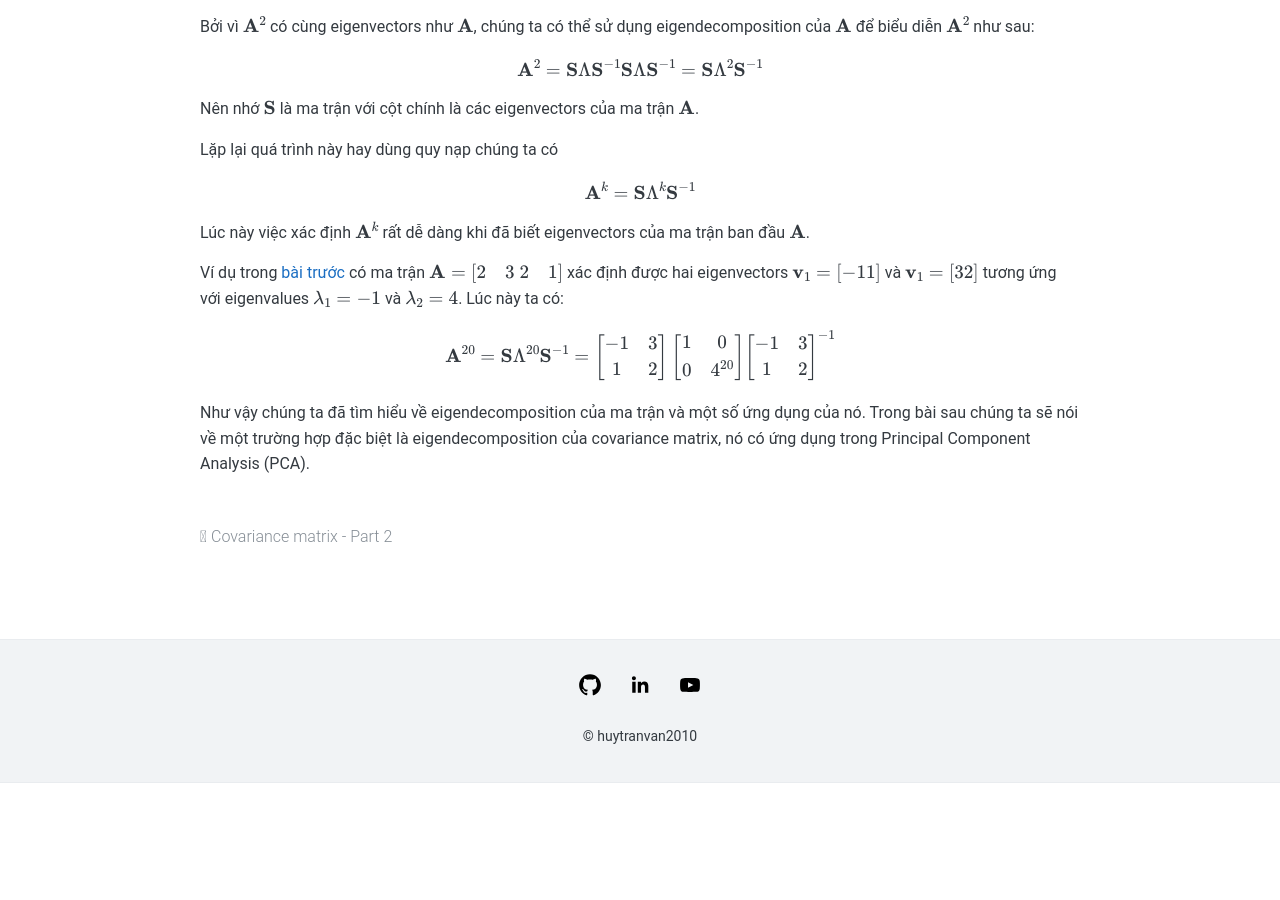
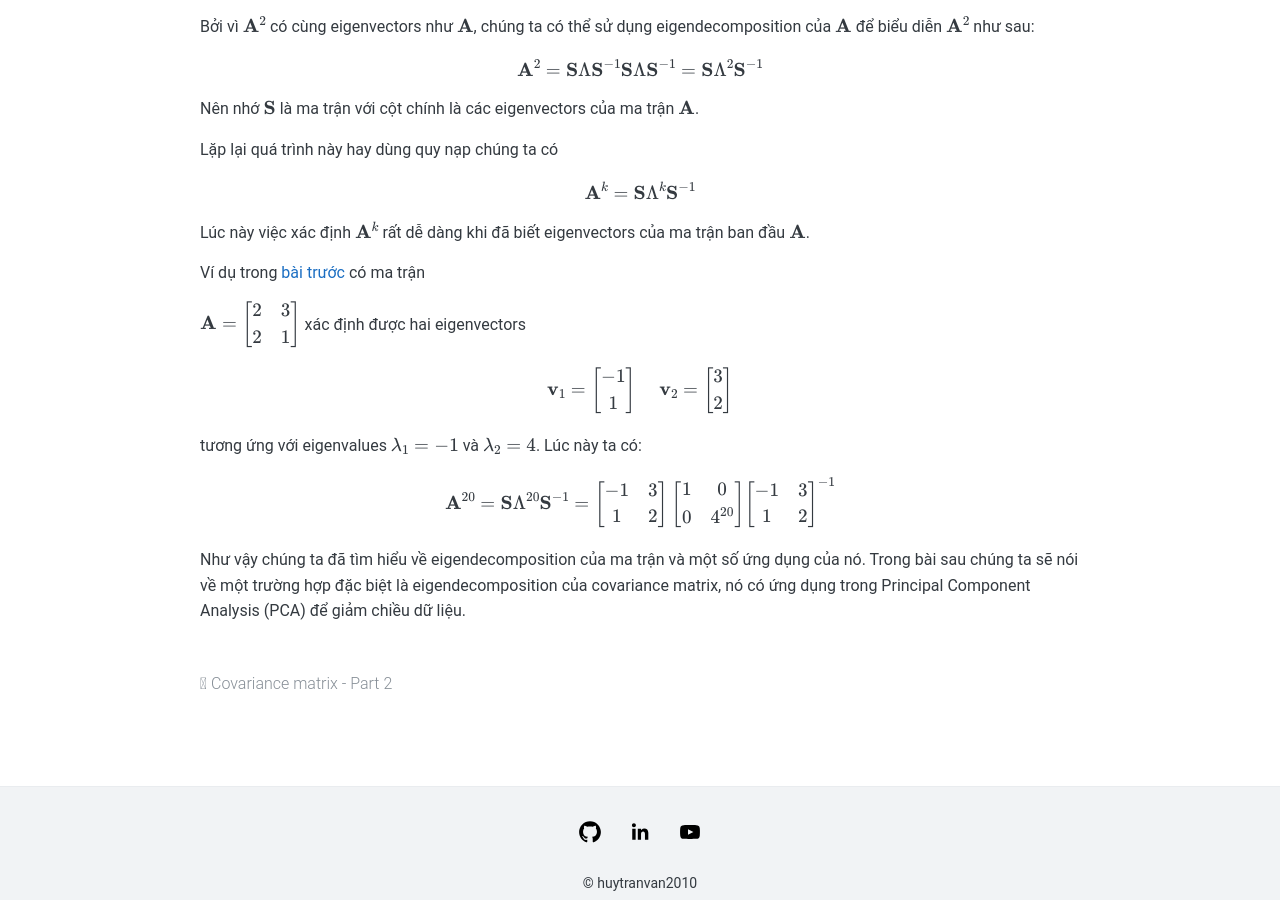
Before and after one commit to huytranvan2010/huytranvan2010.github.io, a Jekyll site: the page built from _posts/2022-04-09-Eigendecomposition.md, in a window 1280 px wide and 900 px high, scrolled down 1373 px. Built offline with Jekyll 4.4.1, drawn with Linux system fonts in a browser that asks for light colours; before the commit the page ends 2156 px from its top, so only the background shows below that.

Commit message:
mirror edit

```diff
--- a/_posts/2022-04-09-Eigendecomposition.md
+++ b/_posts/2022-04-09-Eigendecomposition.md
@@ -97,15 +97,23 @@ $$
 
 Lúc này việc xác định $\mathbf{A}^k$ rất dễ dàng khi đã biết eigenvectors của ma trận ban đầu $\mathbf{A}$.
 
-Ví dụ trong [bài trước](https://huytranvan2010.github.io/Eigenvectors-eigenvalues/) có ma trận $\mathbf{A} = \begin{bmatrix}2& 3\\ 2& 1 \end{bmatrix}$ xác định được hai eigenvectors $\mathbf{v}_1 =
+Ví dụ trong [bài trước](https://huytranvan2010.github.io/Eigenvectors-eigenvalues/) có ma trận
+
+$$\mathbf{A} = \begin{bmatrix}2& 3\\ 2& 1 \end{bmatrix}$$
+xác định được hai eigenvectors
+
+$$\mathbf{v}_1 =
 \begin{bmatrix}
 -1\\
 1
-\end{bmatrix}$ và $\mathbf{v}_1 =
+\end{bmatrix} ~~~~~
+\mathbf{v}_2 =
 \begin{bmatrix}
 3\\
 2
-\end{bmatrix}$ tương ứng với eigenvalues $\lambda_1 = -1$ và $\lambda_2 = 4$. Lúc này ta có:
+\end{bmatrix}$$
+
+tương ứng với eigenvalues $\lambda_1 = -1$ và $\lambda_2 = 4$. Lúc này ta có:
 
 $$
 \mathbf{A}^{20} = \mathbf{S} \Lambda^{20} \mathbf{S}^{-1} =
@@ -123,4 +131,9 @@ $$
 \end{bmatrix}^{-1}
 $$
 
-Như vậy chúng ta đã tìm hiểu về eigendecomposition của ma trận và một số ứng dụng của nó. Trong bài sau chúng ta sẽ nói về một trường hợp đặc biệt là eigendecomposition của covariance matrix, nó có ứng dụng trong Principal Component Analysis (PCA).
+Như vậy chúng ta đã tìm hiểu về eigendecomposition của ma trận và một số ứng dụng của nó. Trong bài sau chúng ta sẽ nói về một trường hợp đặc biệt là eigendecomposition của covariance matrix, nó có ứng dụng trong Principal Component Analysis (PCA) để giảm chiều dữ liệu.
+
+<!--
+https://blueblazin.github.io/math/2016/08/18/eigenvalue-decomposition.html
+https://guzintamath.com/textsavvy/2019/02/02/eigenvalue-decomposition/
+-->
```
